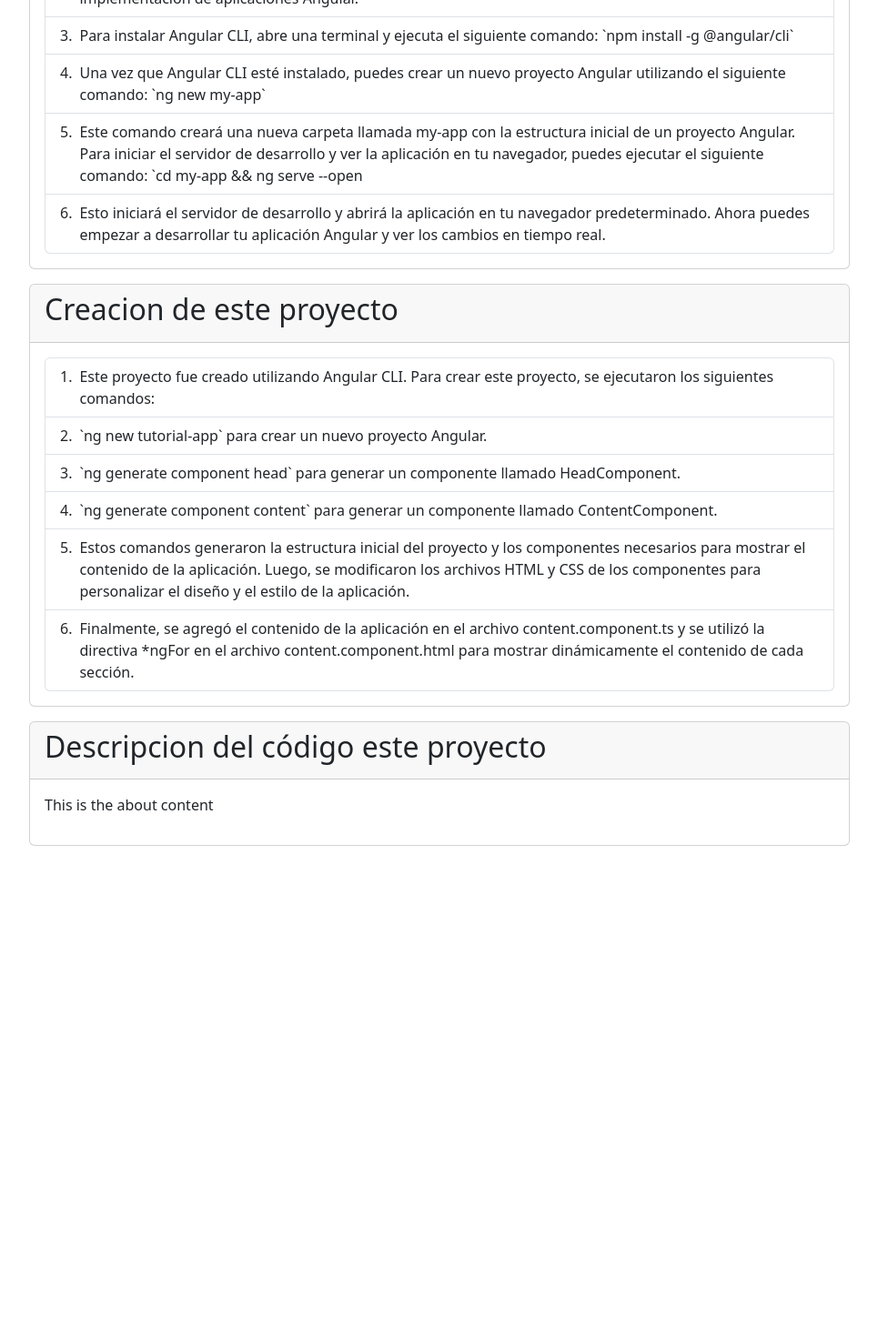
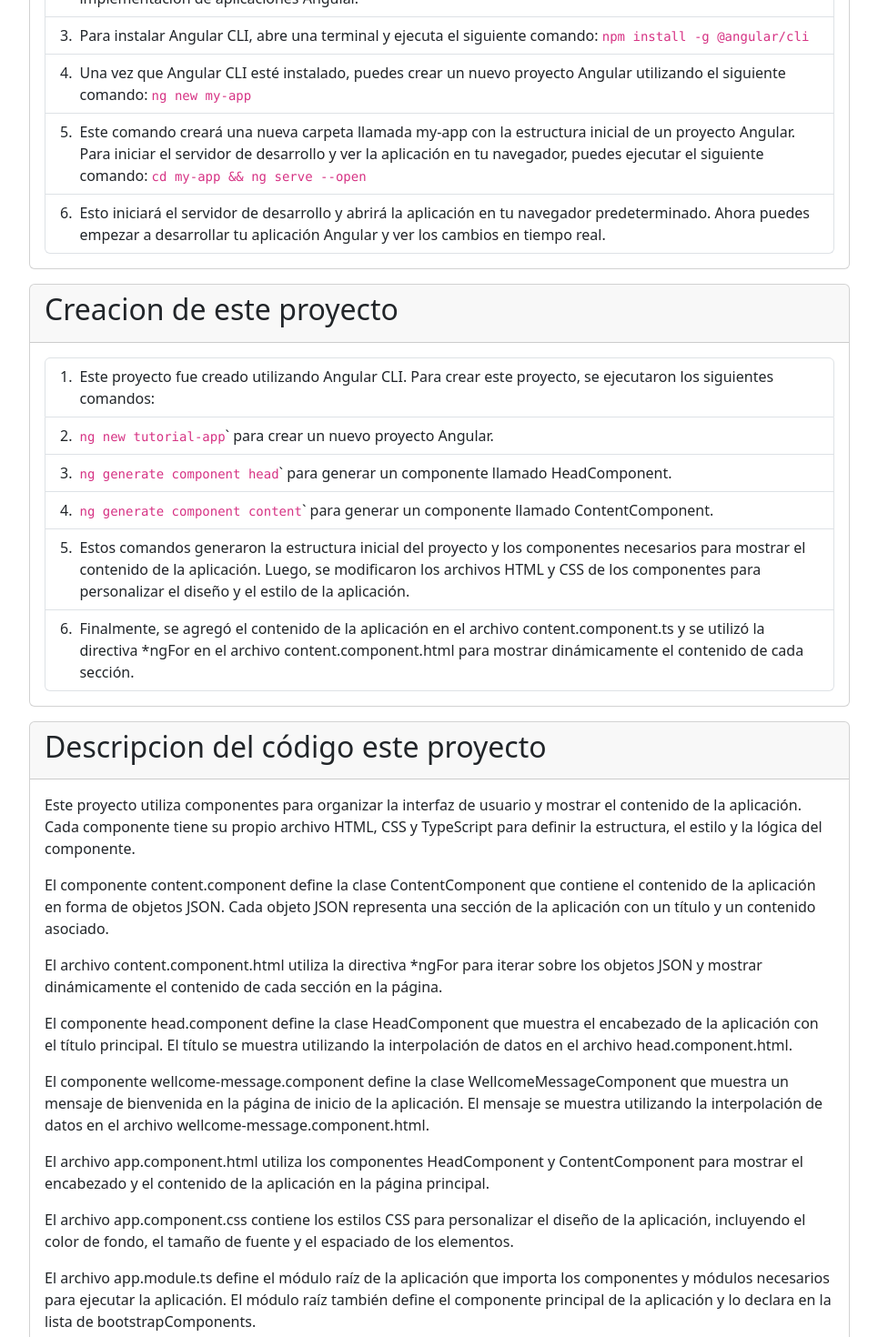
Before and after one commit to VanOps/angular-tutorial, an Angular app in the folder tutorial-app/: page / in a window 1280 px wide. Shown: the part 1300-2770 px from the top of the page at 91% size, without its empty margins (252-1217 px from the left). Before the commit the page ends 2246 px from the top, so only its background shows below. Built offline with nearby package versions, Linux system fonts and the light colour scheme.

Commit message:
chore: config content format

```diff
--- a/tutorial-app/src/app/app.component.html
+++ b/tutorial-app/src/app/app.component.html
@@ -1,3 +1,3 @@
+<app-content></app-content>
 <app-head></app-head>
 <router-outlet></router-outlet>
-<app-content></app-content>
--- a/tutorial-app/src/app/content/content.component.html
+++ b/tutorial-app/src/app/content/content.component.html
@@ -1,6 +1,6 @@
 <div class="container mt-4">
   <div class="row">
-      <!-- Sidebar -->
+    <!-- Agrego un sidebar con un listado de enlaces a las secciones del contenido -->
     <nav id="sidebar" class="col-md-3 col-lg-2 d-md-block bg-light sidebar">
       <div class="position-sticky">
         <ul class="nav flex-column">
@@ -11,24 +11,37 @@
       </div>
     </nav>
 
-      <!-- Main content -->
+    <!-- Contenido principal -->
     <main class="col-md-9 ms-sm-auto col-lg-10 px-md-4">
       <h1 class="text-center mt-4">{{ title }}</h1>
+      <!-- Bucle para recorrer las claves del objeto content -->
       <div *ngFor="let key of contentKeys()" id="{{ key }}" class="card mb-3">
         <div class="card-header">
           <h2 class="card-title">{{ content[key].title }}</h2>
         </div>
         <div class="card-body">
-            <div *ngIf="isArray(content[key].content); else singleContent">
+          <!-- Condicional para mostrar un párrafo o una lista -->
+          <!-- Si content[key].paragraph existe, muestro un párrafo -->
+          <ng-container *ngIf="content[key].paragraph; else contentList">
+            <div *ngFor="let para of content[key].paragraph">
+              <p>{{ para }}</p>
+            </div>
+          </ng-container>
+          <ng-template #contentList>
+            <!-- Si content[key].content es un array, muestro una lista -->
+            <ng-container *ngIf="isArray(content[key].content); else singleContent">
               <ol class="list-group">
                 <li class="list-group-item d-flex align-items-start" *ngFor="let item of content[key].content; let i = index">
                   <span class="me-2">{{ i + 1 }}.</span>
-                  <p class="mb-0">{{ item }}</p>
+                  <!-- Uso innerHTML para renderizar el contenido HTML y poder mostrar comandos -->
+                  <p class="mb-0" [innerHTML]="item"></p>
                 </li>
               </ol>
-            </div>
+            </ng-container>
+            <!-- Si content[key].content no es un array, muestro un párrafo -->
             <ng-template #singleContent>
               <p>{{ content[key].content }}</p>
+            </ng-template>
           </ng-template>
         </div>
       </div>
--- a/tutorial-app/src/app/content/content.component.ts
+++ b/tutorial-app/src/app/content/content.component.ts
@@ -13,7 +13,7 @@
   content: any = {
     "Seccion1": {
       "title": "Introducción",
-      "content": "Angular es un framework de desarrollo de aplicaciones web de código abierto mantenido por Google. Está diseñado para facilitar la creación de aplicaciones web dinámicas y de una sola página (SPA, por sus siglas en inglés). Aquí tienes una breve introducción a sus características y componentes clave:"
+      "content": "Angular es un framework de desarrollo de aplicaciones web de código abierto mantenido por Google. Está diseñado para facilitar la creación de aplicaciones web dinámicas y de una sola página (SPA, por sus siglas en inglés). Aquí encontrarás una breve introducción a sus características y componentes clave."
     },
     "Seccion2": {
       "title": "Características Principales de Angular",
@@ -33,9 +33,9 @@
       "content": [
         "Para empezar a trabajar con Angular, necesitas tener Node.js y npm instalados en tu sistema. Puedes descargar e instalar Node.js desde su sitio web oficial.",
         "Una vez que tengas Node.js instalado, puedes instalar Angular CLI (Command Line Interface) utilizando npm. Angular CLI es una herramienta de línea de comandos que facilita la creación, el desarrollo y la implementación de aplicaciones Angular.",
-        "Para instalar Angular CLI, abre una terminal y ejecuta el siguiente comando: `npm install -g @angular/cli`",
-        "Una vez que Angular CLI esté instalado, puedes crear un nuevo proyecto Angular utilizando el siguiente comando: `ng new my-app`",
-        "Este comando creará una nueva carpeta llamada my-app con la estructura inicial de un proyecto Angular. Para iniciar el servidor de desarrollo y ver la aplicación en tu navegador, puedes ejecutar el siguiente comando: `cd my-app && ng serve --open",
+        "Para instalar Angular CLI, abre una terminal y ejecuta el siguiente comando: <code>npm install -g @angular/cli</code>",
+        "Una vez que Angular CLI esté instalado, puedes crear un nuevo proyecto Angular utilizando el siguiente comando: <code>ng new my-app</code>",
+        "Este comando creará una nueva carpeta llamada my-app con la estructura inicial de un proyecto Angular. Para iniciar el servidor de desarrollo y ver la aplicación en tu navegador, puedes ejecutar el siguiente comando: <code>cd my-app && ng serve --open</code>",
         "Esto iniciará el servidor de desarrollo y abrirá la aplicación en tu navegador predeterminado. Ahora puedes empezar a desarrollar tu aplicación Angular y ver los cambios en tiempo real."
       ]
     },
@@ -43,16 +43,28 @@
       "title": "Creacion de este proyecto",
       "content": [
         "Este proyecto fue creado utilizando Angular CLI. Para crear este proyecto, se ejecutaron los siguientes comandos:",
-        "`ng new tutorial-app` para crear un nuevo proyecto Angular.",
-        "`ng generate component head` para generar un componente llamado HeadComponent.",
-        "`ng generate component content` para generar un componente llamado ContentComponent.",
+        "<code>ng new tutorial-app</code>` para crear un nuevo proyecto Angular.",
+        "<code>ng generate component head</code>` para generar un componente llamado HeadComponent.",
+        "<code>ng generate component content</code>` para generar un componente llamado ContentComponent.",
         "Estos comandos generaron la estructura inicial del proyecto y los componentes necesarios para mostrar el contenido de la aplicación. Luego, se modificaron los archivos HTML y CSS de los componentes para personalizar el diseño y el estilo de la aplicación.",
         "Finalmente, se agregó el contenido de la aplicación en el archivo content.component.ts y se utilizó la directiva *ngFor en el archivo content.component.html para mostrar dinámicamente el contenido de cada sección."
       ]
     },
     "Seccion5": {
       "title": "Descripcion del código este proyecto",
-      "content": "This is the about content"
+      "paragraph": [
+        "Este proyecto utiliza componentes para organizar la interfaz de usuario y mostrar el contenido de la aplicación. Cada componente tiene su propio archivo HTML, CSS y TypeScript para definir la estructura, el estilo y la lógica del componente.",
+        "El componente content.component define la clase ContentComponent que contiene el contenido de la aplicación en forma de objetos JSON. Cada objeto JSON representa una sección de la aplicación con un título y un contenido asociado.",
+        "El archivo content.component.html utiliza la directiva *ngFor para iterar sobre los objetos JSON y mostrar dinámicamente el contenido de cada sección en la página.",
+        "El componente head.component define la clase HeadComponent que muestra el encabezado de la aplicación con el título principal. El título se muestra utilizando la interpolación de datos en el archivo head.component.html.",
+        "El componente wellcome-message.component define la clase WellcomeMessageComponent que muestra un mensaje de bienvenida en la página de inicio de la aplicación. El mensaje se muestra utilizando la interpolación de datos en el archivo wellcome-message.component.html.",
+        "El archivo app.component.html utiliza los componentes HeadComponent y ContentComponent para mostrar el encabezado y el contenido de la aplicación en la página principal.",
+        "El archivo app.component.css contiene los estilos CSS para personalizar el diseño de la aplicación, incluyendo el color de fondo, el tamaño de fuente y el espaciado de los elementos.",
+        "El archivo app.module.ts define el módulo raíz de la aplicación que importa los componentes y módulos necesarios para ejecutar la aplicación. El módulo raíz también define el componente principal de la aplicación y lo declara en la lista de bootstrapComponents.",
+        "El archivo main.ts inicia la aplicación Angular llamando a la función platformBrowserDynamic().bootstrapModule(AppModule) para cargar el módulo raíz de la aplicación en el navegador.",
+        "Este proyecto también utiliza el módulo CommonModule de Angular para importar las directivas y pipes comunes utilizados en la aplicación. El módulo CommonModule proporciona funcionalidades básicas como ngIf y ngFor que son necesarias para la aplicación.",
+        "En resumen, este proyecto utiliza componentes, directivas y módulos de Angular para crear una aplicación web dinámica y de una sola página. Los componentes se utilizan para organizar la interfaz de usuario y mostrar el contenido de la aplicación, mientras que las directivas se utilizan para manipular el DOM y aplicar lógica condicional."
+      ]
     }
   };
 
--- a/tutorial-app/src/app/welcome-message/welcome-message.component.html
+++ b/tutorial-app/src/app/welcome-message/welcome-message.component.html
@@ -1,7 +1,7 @@
 <div *ngIf="showAlert" class="alert-container">
-    <div class="alert alert-warning alert-dismissible fade show text-center" role="alert">
-      <img src="assets/angular-logo.png" alt="Angular Logo" class="angular-logo">
-      <strong>Welcome!</strong> Welcome to a new Angular tutorial to make your life easier!
-      <button type="button" class="btn-close" (click)="closeAlert()" aria-label="Close"></button>
-    </div>
+  <div class="alert alert-warning alert-dismissible fade show text-center" role="alert">
+    <img src="assets/angular-logo.png" alt="Angular Logo" class="angular-logo">
+    <strong>Welcome!</strong> Welcome to a new Angular tutorial to make your life easier!
+    <button type="button" class="btn-close" (click)="closeAlert()" aria-label="Close"></button>
   </div>
+</div>
```
Lines whose indentation alone changed are shown as unchanged.
